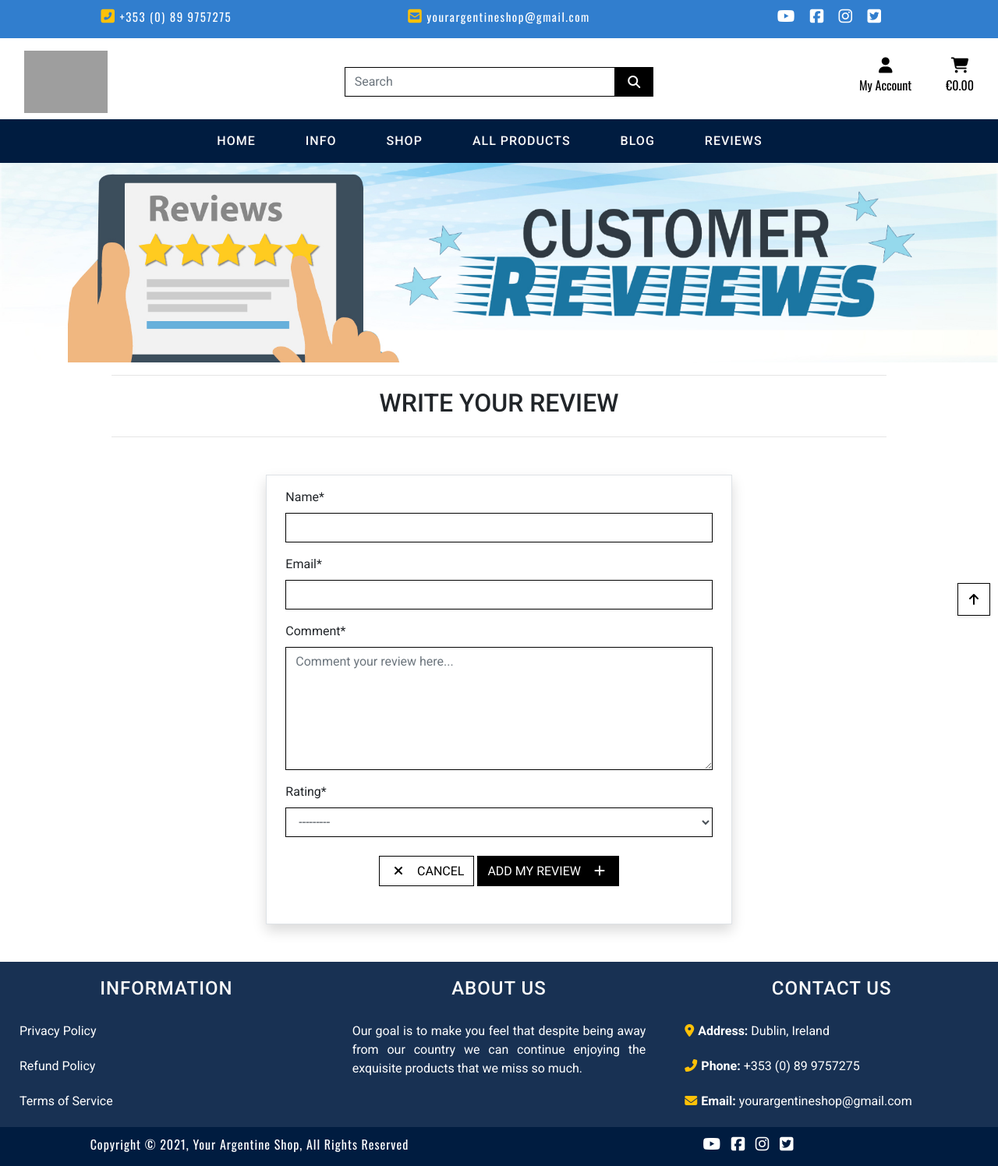
After one commit to cotebarrientos/4th-milestone-project-your-argentine-shop, a Django app: page /reviews/write_a_new_review/ in a window 1280 px wide. The commit adds this page. Shown: the whole page at 78% size. Run offline with Django 3.2, Linux system fonts and the light colour scheme; the visitor is signed in with stand-in values (Sample User, id 1); some libraries are stand-ins or nearby versions; grey boxes are pictures that could not be loaded.

Commit message:
Implement customer reviews functionality
I implemented the function of adding user reviews to the website. This
feature is available to users who have a profile created, and they can
do it by filling a form which contains the user's name, email, a field
to write their comment and a dropdown to select their rating (the
ranges are from 1 to 5 stars). Once the review is created, it will be
under moderation of the super user, as a defense mechanism to avoid
inappropriate comments or hate messages.

```diff
--- /dev/null
+++ b/reviews/templates/reviews/write_review.html
@@ -0,0 +1,50 @@
+{% extends "base.html" %}
+{% load static %}
+{% block extra_css %}
+    <link rel="stylesheet" href="{% static 'reviews/css/review.css' %}">
+{% endblock %}
+
+{% block content %}
+
+    <!-- Image cover -->
+    <section class="container-fluid">
+        <div class="row">
+            <div class="col-12 pl-0 pr-0">
+                <img class="d-block w-100" alt="Customer Reviews" src="/media/reviews_form.jpg">
+            </div>
+        </div>
+    </section>
+
+    <section class="container mb-5">
+        <div class="row">
+            <div class="col">
+                <hr>
+                <h2 class="text-center text-uppercase mb-4">Write your review</h2>
+                <hr class="mb-5">
+            </div>
+        </div>
+        <div class="row">
+            <div class="col-12 col-lg-7 mx-auto my-auto border shadow pl-4 pr-4 pt-3">
+                <form method="POST" action="{% url 'write_review' %}" class="form mb-2" enctype="multipart/form-data">
+                    {% csrf_token %}
+                    {{review_form|crispy}}
+                    <div class="text-center mb-5 mt-4">
+                        <a class="btn btn-outline-black rounded-0" href="{% url 'review' %}">
+                            <span class="icon mr-2">
+                                <i class="fas fa-times"></i>
+                              </span>
+                            <span class="text-uppercase">Cancel</span>
+                        </a>
+                        <button class="btn btn-black rounded-0" type="submit">
+                            <span class="text-uppercase">Add my review</span>
+                            <span class="icon ml-2">
+                                <i class="fas fa-plus"></i>
+                            </span>
+                        </button>
+                    </div>
+                </form>
+            </div>
+        </div>
+    </section>
+
+{% endblock %}
--- a/reviews/urls.py
+++ b/reviews/urls.py
@@ -3,4 +3,5 @@ from . import views
 
 urlpatterns = [
     path('', views.review, name='review'),
+    path('write_a_new_review/', views.write_review, name='write_review'),
 ]
--- a/reviews/views.py
+++ b/reviews/views.py
@@ -1,5 +1,6 @@
 from django.shortcuts import render, get_object_or_404, redirect, reverse
 from django.contrib import messages
+from django.contrib.auth.decorators import login_required
 from .models import Review
 from .forms import ReviewCommentForm
 
@@ -16,3 +17,38 @@ def review(request):
         'review_form': review_form,
     }
     return render(request, template, context)
+
+@login_required
+def write_review (request):
+    """ Add a customer review about the website """
+
+    new_review = None
+
+    if request.method == 'POST':
+        review_form = ReviewCommentForm(data=request.POST or None)
+        if review_form.is_valid():
+            name = request.POST.get( 'name')
+            email = request.POST.get( 'email')
+            rating = request.POST.get( 'rating')
+            comment = request.POST.get( 'comment')
+            new_review = Review.objects.create(
+                user=request.user,
+                name=name,
+                email=email,
+                rating=rating,
+                comment=comment
+            )
+            new_review.save()
+            messages.success(request, 'Successfully added your review. Your comment is awaiting moderation. Thank you so much!')
+            return redirect(reverse('review'))
+        else:
+            messages.error(request, 'Failed to add your review. Please ensure the form is valid.')
+    else:
+        review_form = ReviewCommentForm()
+
+    template = 'reviews/write_review.html'
+    context = {
+        'review_form': review_form,
+    }
+
+    return render(request, template, context)
```
Also changed, not shown: reviews/templates/reviews/review.html (+11 -3 lines), media/reviews_form.jpg (added).
